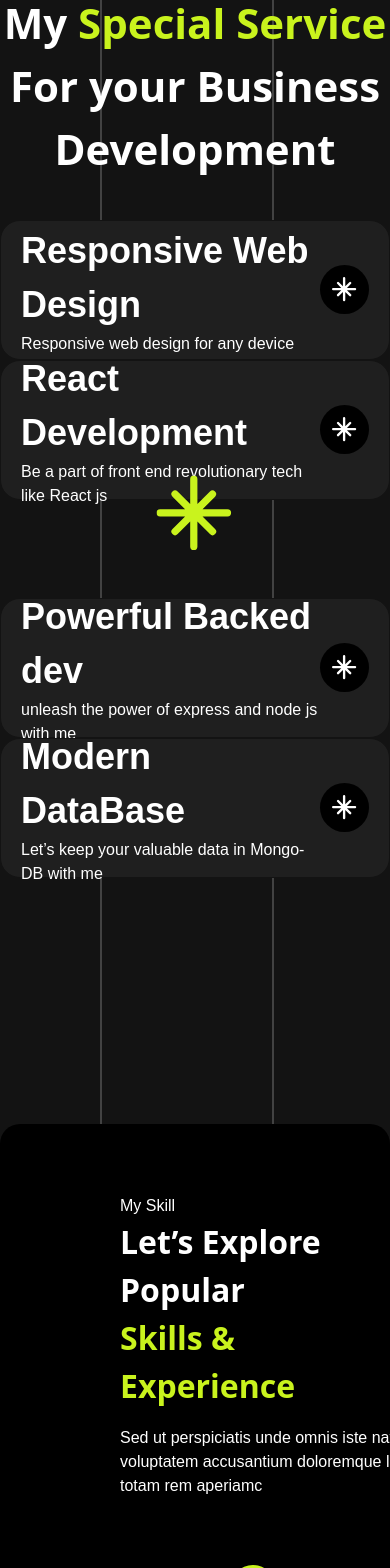
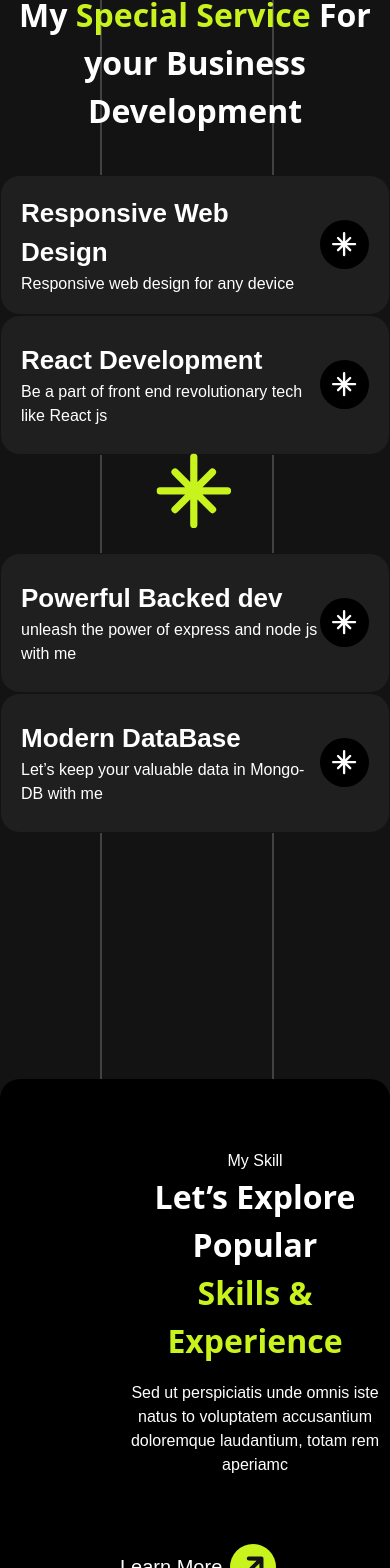
Before and after one commit to meheraj786/my-portfolio, a React (Vite) app: page / in a window 390 px wide. Shown: the part 2982-4550 px from the top of the page. Built offline with nearby package versions, Linux system fonts and the light colour scheme.

Commit message:
add skill update

```diff
--- a/src/css/home.css
+++ b/src/css/home.css
@@ -255,7 +255,6 @@ button{
   font-weight: 700;
   font-family: "Lexend", sans-serif;
   margin: 0;
-
 }
 
 .service .box {
@@ -723,6 +722,9 @@ overflow: hidden;
     display: none;
 
   }
+  .service h3{
+    font-size: 26px;
+  }
   .blog .cards .card{
 
     width: 100%;
--- a/src/pages/Home.jsx
+++ b/src/pages/Home.jsx
@@ -453,7 +453,7 @@ function Home() {
         <div className="container">
           <div className="serviceTitle mb-[40px] text-center">
             <p>Popular Services</p>
-            <h2 className="max-w-[600px] mx-auto font-bold text-[42px] text-center">
+            <h2 className="max-w-[600px] mx-auto font-bold lg:text-[42px] text-[32px] text-center">
               My <span className="text-[#C9F31D]">Special Service</span> For
               your Business Development
             </h2>
@@ -462,7 +462,7 @@ function Home() {
             <div className="lg:col-span-6 col-span-12">
               <div className="box flex items-center justify-between max-w-[576px] h-[140px] bg-[#1F1F1F] rounded-[20px] px-[20px] py-[35px]">
                 <div className="text">
-                  <h3 className="text-[32px] text-bold text-white">
+                  <h3 className="lg:text-[32px] text-[22px] text-bold text-white">
                   Responsive Web Design
                   </h3>
                   <p className="text-[16px]">
@@ -576,7 +576,7 @@ function Home() {
         <div className="line"></div>
         <div className="container bg-[#131313] rounded-[20px]">
           <div className="grid grid-cols-12">
-            <div className="lg:col-span-4 col-span-12 flex flex-col justify-center">
+            <div className="lg:col-span-4 col-span-12 lg:flex flex-col text-center lg:text-left justify-center">
               <p>My Skill</p>
               <h2 className="text-[32px] font-bold">
                 Let’s Explore Popular{" "}
@@ -584,7 +584,7 @@ function Home() {
                   Skills & Experience
                 </span>
               </h2>
-              <p className="w-[350px] mt-[16px] mb-[67px] ">
+              <p className="max-w-[350px] mt-[16px] mb-[67px] ">
                 Sed ut perspiciatis unde omnis iste natus to voluptatem
                 accusantium doloremque laudantium, totam rem aperiamc
               </p>
```
